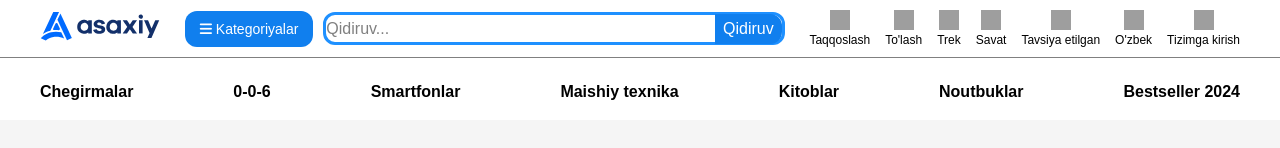
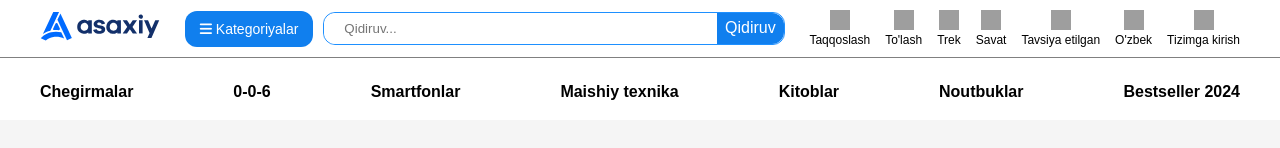
Before and after one commit to AbduqahharovaMadina/asaxiy_uz, a plain HTML site: page index.html in a window 1280 px wide. Shown: the top 148 px of the page. Drawn offline with Linux system fonts and the light colour scheme; grey boxes are pictures that could not be loaded.

Commit message:
lorem ipsum

```diff
--- a/index.html
+++ b/index.html
@@ -23,7 +23,7 @@
                 <div class="input">
                     <div class="btn"> <i class="fa-solid fa-bars"></i>       Kategoriyalar</div>
                     <div class="search">
-                        <p> Qidiruv...</p>
+                        <input class="hello" placeholder="Qidiruv..." type="text">
                         <div class="qidiruv">Qidiruv</div>
                     </div>
 
--- a/style.css
+++ b/style.css
@@ -88,13 +88,24 @@ a:hover {
     display: flex;
     align-items: center;
     justify-content: space-between;
-    border: 3px solid dodgerblue;
     border-radius: 12px;
-    padding: 0 0px;
     color: gray;
+    border-radius: 12px;
+    border: 1px solid dodgerblue;
+}
+.hello{
+    border-radius: 12px 0 0 12px;
+    width: 100%;
+    height: 100%;
+    padding-left: 20px;
+    color: gray;
+    border: none ;
+
 }
 
+
 .qidiruv {
+    height: 100%;
     padding: 6px 8px;
     background-color: rgb(16, 127, 238);
     color: white;
```
Also changed, not shown: taqqoslash.html (+2 -2 lines), tolov.html (+2 -2 lines).
